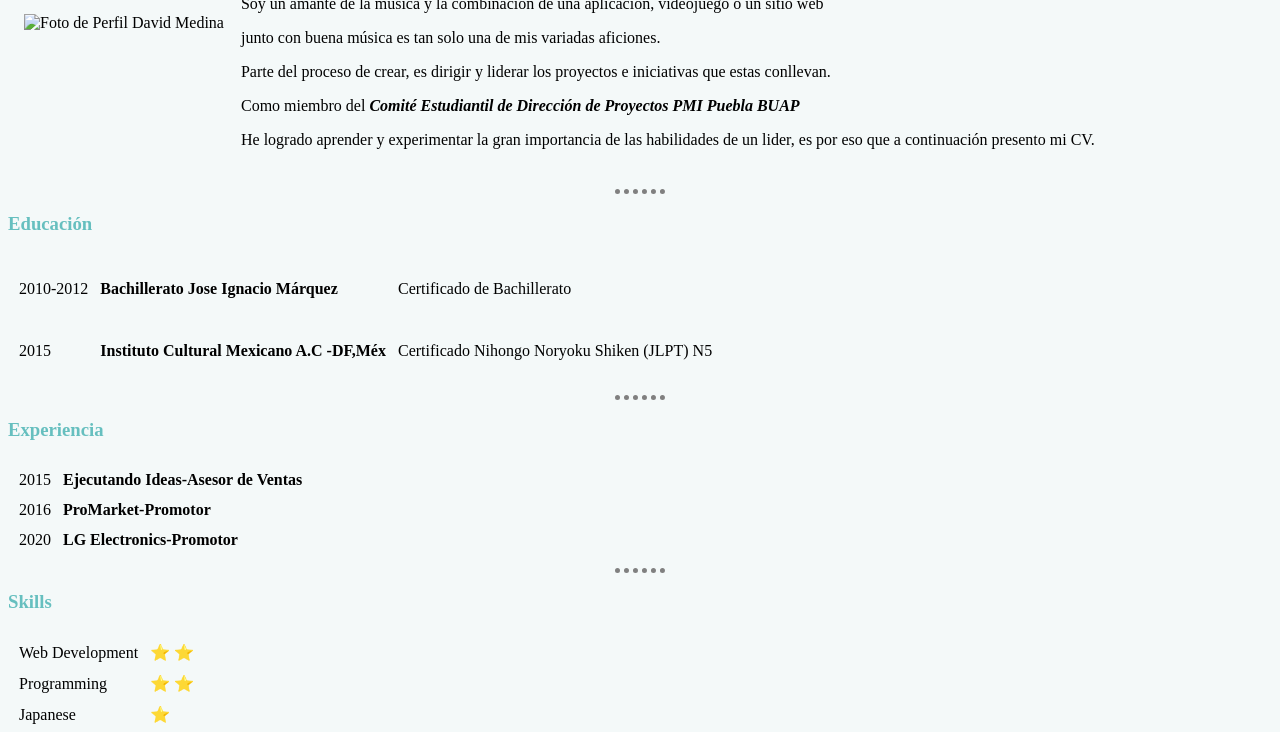
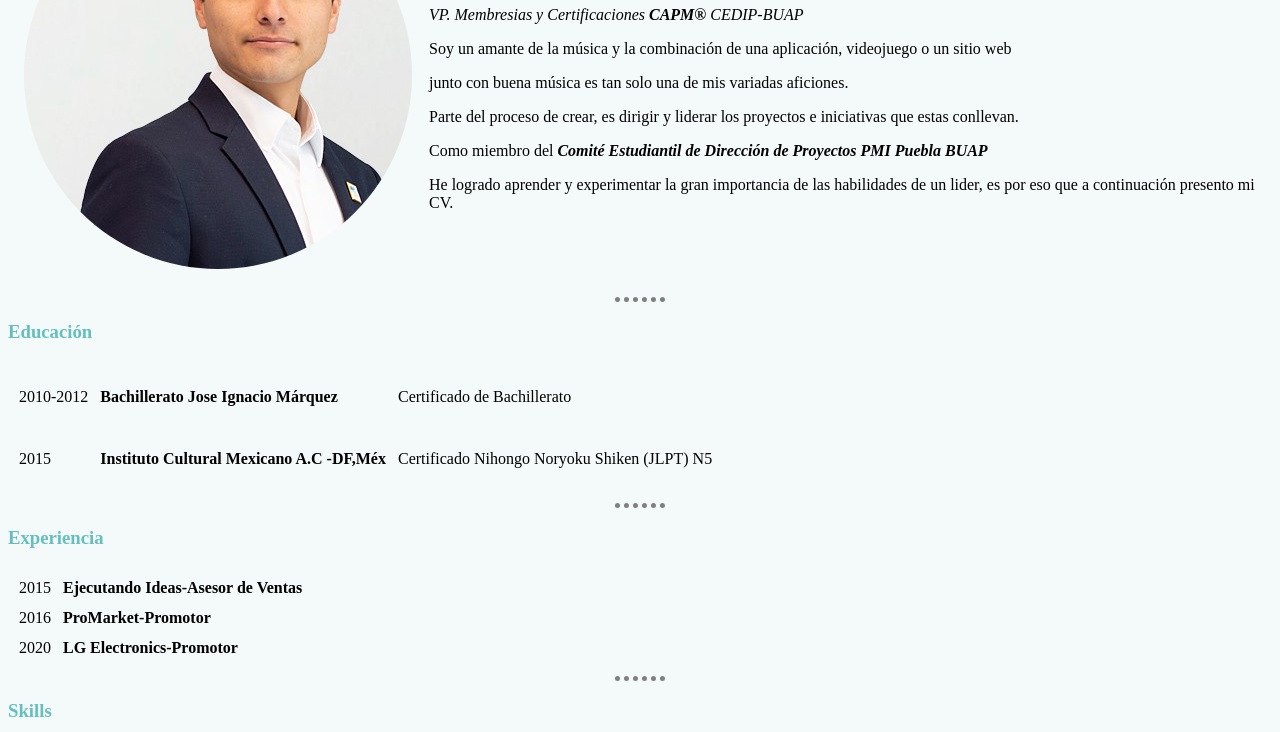
Before and after one commit to Dived95/MyCV, a plain HTML site: page index.html in a window 1280 px wide. Shown: the part 143-875 px from the top of the page. Drawn offline with Linux system fonts and the light colour scheme.

Commit message:
Update index.html

```diff
--- a/index.html
+++ b/index.html
@@ -12,7 +12,7 @@
   <table cellspacing="15px">
     <tbody>
       <tr>
-        <td><img src="David_profile_photo.png" alt="Foto de Perfil David Medina"></td>
+        <td><img src="Images/David_profile_photo.png" alt="Foto de Perfil David Medina"></td>
         <td>
           <h1>David Medina</h1>
           <p><em>VP. Membresias y Certificaciones<strong> CAPM&reg;</strong> CEDIP-BUAP</em></p>
```
